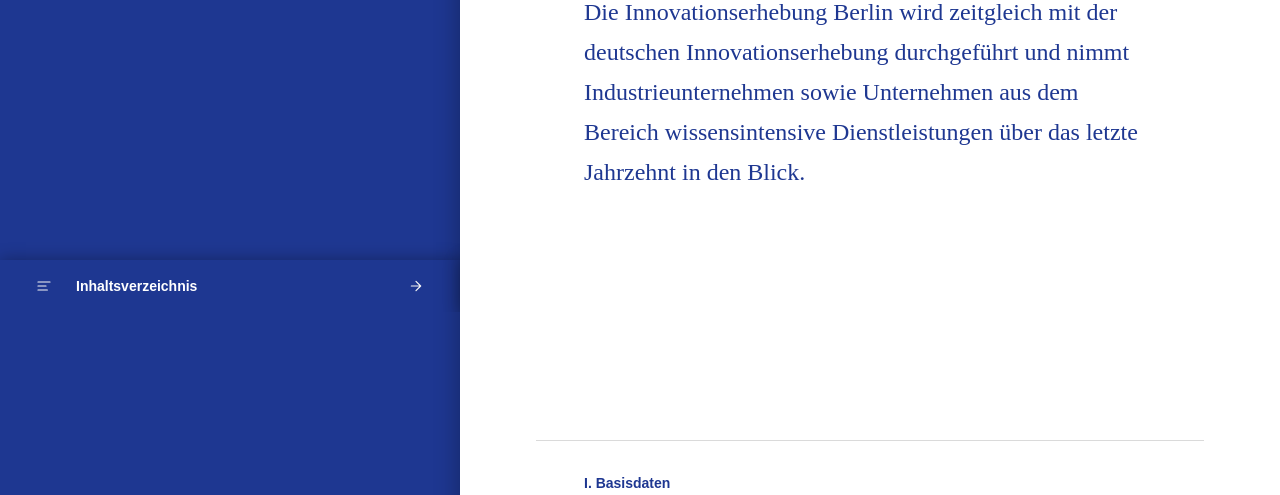
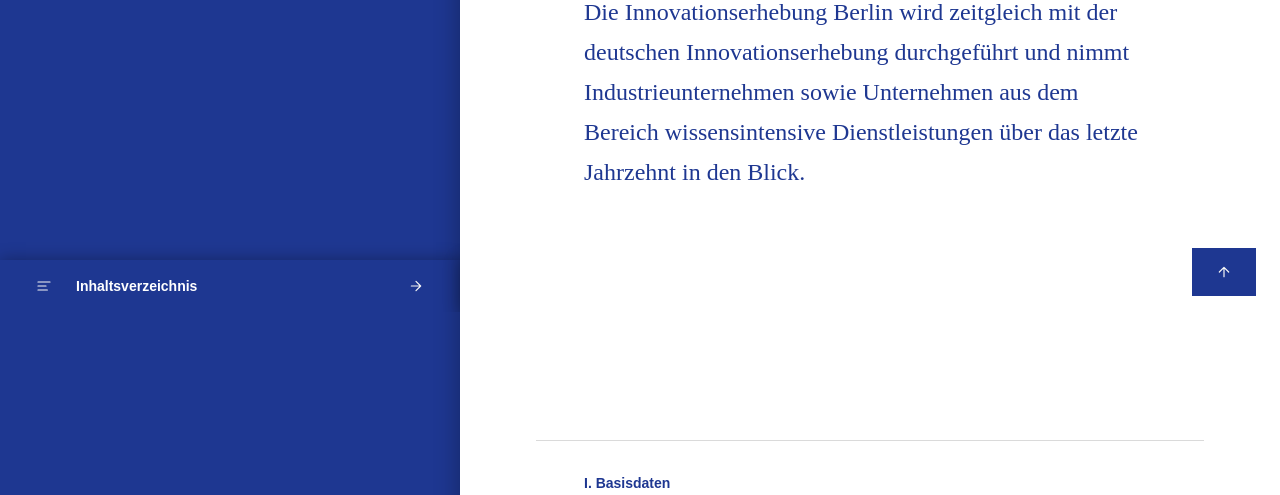
Before and after one commit to technologiestiftung/innovationserhebung, a FastAPI app: page / in a window 1280 px wide. Shown: the part 488-983 px from the top of the page. Run offline with FastAPI, Linux system fonts and the light colour scheme; style sheets or scripts are compiled from the project's sources; some web fonts are replaced.

Commit message:
feat: add scroll top button for desktop

```diff
--- a/app/static/js/hide-nav-on-top-scroll.js
+++ b/app/static/js/hide-nav-on-top-scroll.js
@@ -5,14 +5,17 @@ const showNavObserverOptions = {
 }
 
 const mobileNavElement = document.getElementById("nav-mobile")
+const desktopScrollTopButton = document.getElementById("scroll-top-button-desktop")
 const navVisibleAnchor = document.getElementById("nav-visible-anchor")
 
 const handleNavVisibility = (entries) => {
     entries.forEach((entry) => {
         if (entry.isIntersecting) {
             mobileNavElement.classList.add("translate-y-full")
+            desktopScrollTopButton.classList.add("translate-y-2x-full")
         } else {
             mobileNavElement.classList.remove("translate-y-full")
+            desktopScrollTopButton.classList.remove("translate-y-2x-full")
         }
     })
 }
--- /dev/null
+++ b/app/templates/components/navigation/scroll-top-button-desktop.html
@@ -0,0 +1,11 @@
+  <a
+  id="scroll-top-button-desktop"
+  href="#app"
+  class="hidden desktop:flex fixed bottom-4 right-6 bg-corporate-blue items-center w-16 h-12 translate-y-0 transition-all duration-300 shadow-scrollButton z-10 justify-center {% if false %}translate-y-2x-full{% endif %}"
+  aria-label="{{ translations.nav.scrollTop }}"
+>
+  <img
+    class="w-5 -rotate-90 mx-8"
+    src="{{ url_for('static', path='images/arrow-right.svg') }}"
+  />
+</a>
--- a/app/templates/index.html
+++ b/app/templates/index.html
@@ -8,6 +8,10 @@
     {%
       include
       "components/hero-mobile.html"
+    %}
+    {%
+      include
+      "components/navigation/scroll-top-button-desktop.html"
     %}
     {%
       include
```
